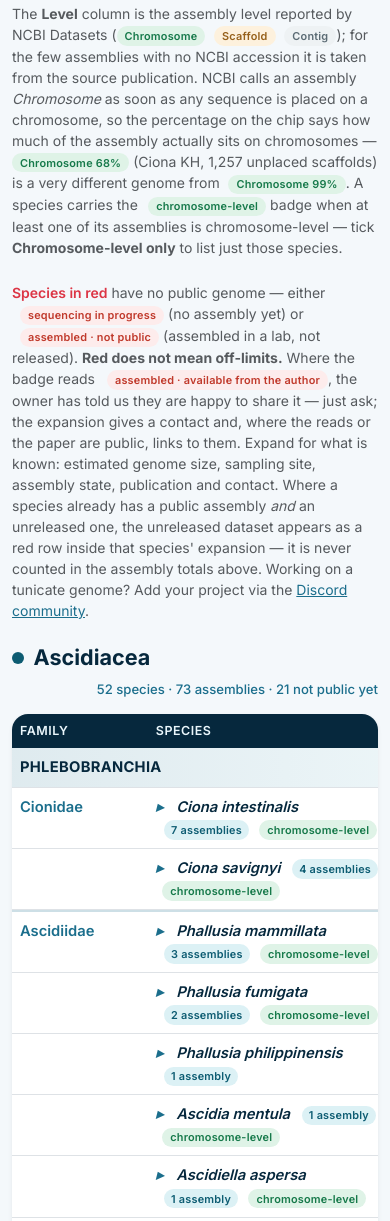
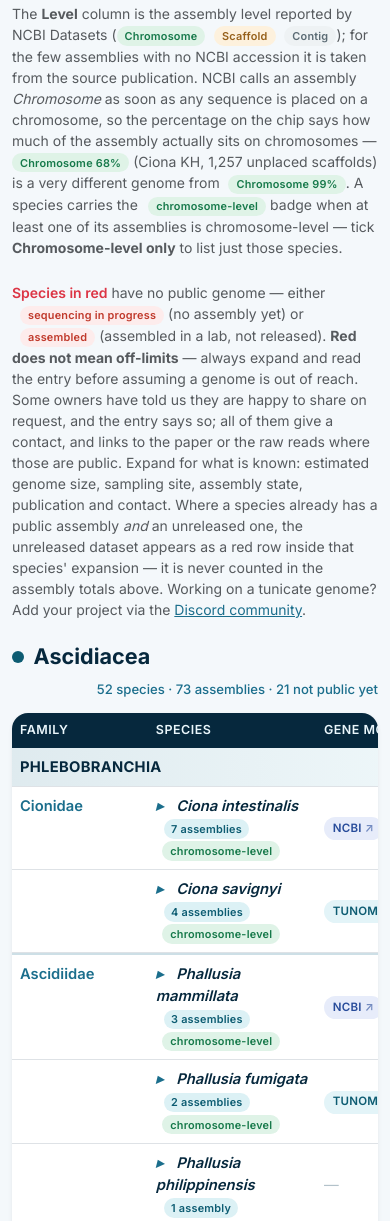
Before and after one commit to ttshito/tunicate-portal, a website: page public/genomes.html in a window 390 px wide. Shown: the part 973-2194 px from the top of the page. Drawn offline with nearby package versions, Linux system fonts and the light colour scheme.

Commit message:
fix: the badge states the assembly state and nothing else
"assembled - available from the author" put Marie Nydam's entries ahead of every
other unreleased genome on the strength of her having replied to us. Nobody else
has been asked, so the badge was ranking responsiveness, not availability.

The badge is now just "assembled" (or "sequencing in progress"). `share: "author"`
still does its work where it belongs, in the expansion: the Status line reads
"Assembled - not in a public archive, but available from the author", and an
unpublished assembly's Source cell reads "from the author". The legend now tells
people to expand and read the entry rather than reading the colour as a closed
door.

Unchanged and confirmed while here: Ascidia sydneiensis samea stays "assembled"
(the DDBJ BioProject is literally "whole genome assembly of three wild-type
individuals"), and the two CNRS projects stay "sequencing in progress" - we have
no word on how far along they are.

Co-Authored-By: Claude Opus 5 (1M context) <noreply@anthropic.com>

```diff
--- a/public/assets/js/genomes.js
+++ b/public/assets/js/genomes.js
@@ -130,13 +130,12 @@
   function isProgress(s) { return s.status === "progress"; }
   // A red species is either "sequencing" (no assembly yet) or "assembled"
   // (assembled in the lab, not released). Default = sequencing.
-  // `share: "author"` means the owner has told us they will share it on request.
-  // Say so: a bare "not public" reads as "the owner is keeping it to themselves".
+  // The badge states the assembly state and nothing else. Whether the owner will
+  // share it is `share`, and it belongs in the expansion, not the badge: only some
+  // owners have told us, so a badge would rank the ones who answered above the ones
+  // we simply never asked.
   function progressBadge(pr) {
-    if (pr.state !== "assembled") return "sequencing in progress";
-    return pr.share === "author"
-      ? "assembled \u00b7 available from the author"
-      : "assembled \u00b7 not public";
+    return pr.state === "assembled" ? "assembled" : "sequencing in progress";
   }
   var DISCORD = "https://discord.gg/mgbhTgjMzk";
 
--- a/public/genomes.html
+++ b/public/genomes.html
@@ -111,16 +111,15 @@
     <p class="small text-muted mb-4">
       <span class="text-danger fw-semibold">Species in red</span> have no public genome —
       either <span class="progress-badge">sequencing in progress</span> (no assembly yet) or
-      <span class="progress-badge">assembled · not public</span> (assembled in a lab, not
-      released). <strong>Red does not mean off-limits.</strong> Where the badge reads
-      <span class="progress-badge">assembled · available from the author</span>, the owner
-      has told us they are happy to share it — just ask; the expansion gives a contact and,
-      where the reads or the paper are public, links to them. Expand for what is known:
-      estimated genome size, sampling site, assembly state, publication and contact. Where a
-      species already has a public assembly <em>and</em> an unreleased one, the unreleased
-      dataset appears as a red row inside that species' expansion — it is never counted in
-      the assembly totals above. Working on a tunicate
-      genome? Add your project via the
+      <span class="progress-badge">assembled</span> (assembled in a lab, not released).
+      <strong>Red does not mean off-limits</strong> — always expand and read the entry before
+      assuming a genome is out of reach. Some owners have told us they are happy to share on
+      request, and the entry says so; all of them give a contact, and links to the paper or
+      the raw reads where those are public. Expand for what is known: estimated genome size,
+      sampling site, assembly state, publication and contact. Where a species already has a
+      public assembly <em>and</em> an unreleased one, the unreleased dataset appears as a red
+      row inside that species' expansion — it is never counted in the assembly totals above.
+      Working on a tunicate genome? Add your project via the
       <a href="https://discord.gg/mgbhTgjMzk" target="_blank" rel="noopener">Discord community</a>.
     </p>
 
```
Also changed, not shown: UPDATING.md (+16 -9 lines), CHANGELOG.md.
